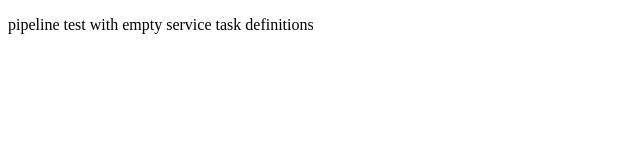
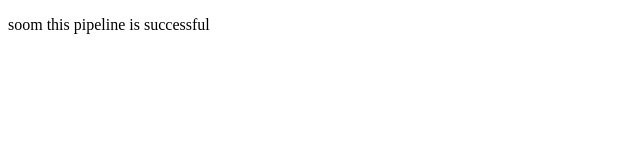
Before and after one commit to cbsy001/codebuild, a plain HTML site: page index.html in a window 1280 px wide. Shown: the whole page, without its empty margins (0-640 px from the left). Drawn offline with Linux system fonts and the light colour scheme.

Commit message:
Update index.html

```diff
--- a/index.html
+++ b/index.html
@@ -4,6 +4,6 @@
         <title>Example</title>
     </head>
     <body>
-        <p>pipeline test with empty service task definitions</p>
+        <p>soom this pipeline is successful</p>
     </body>
 </html>
```
